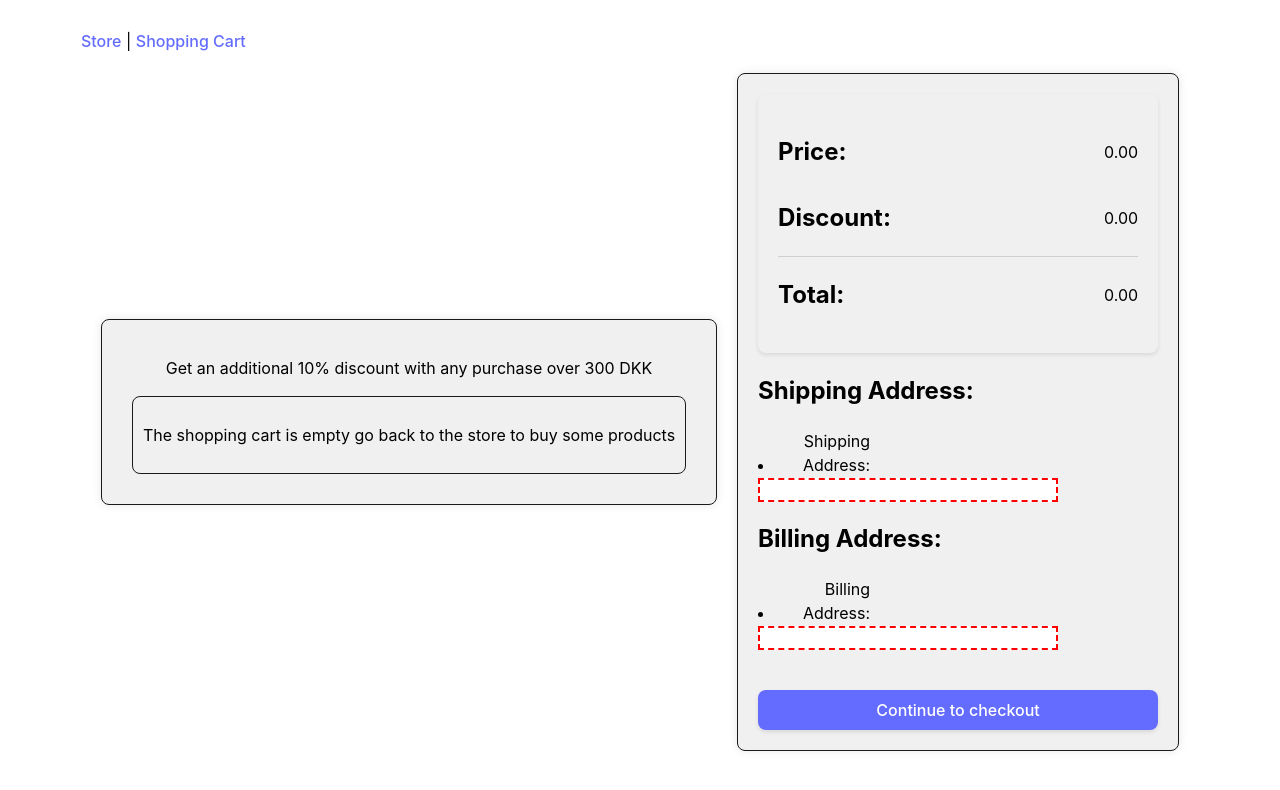
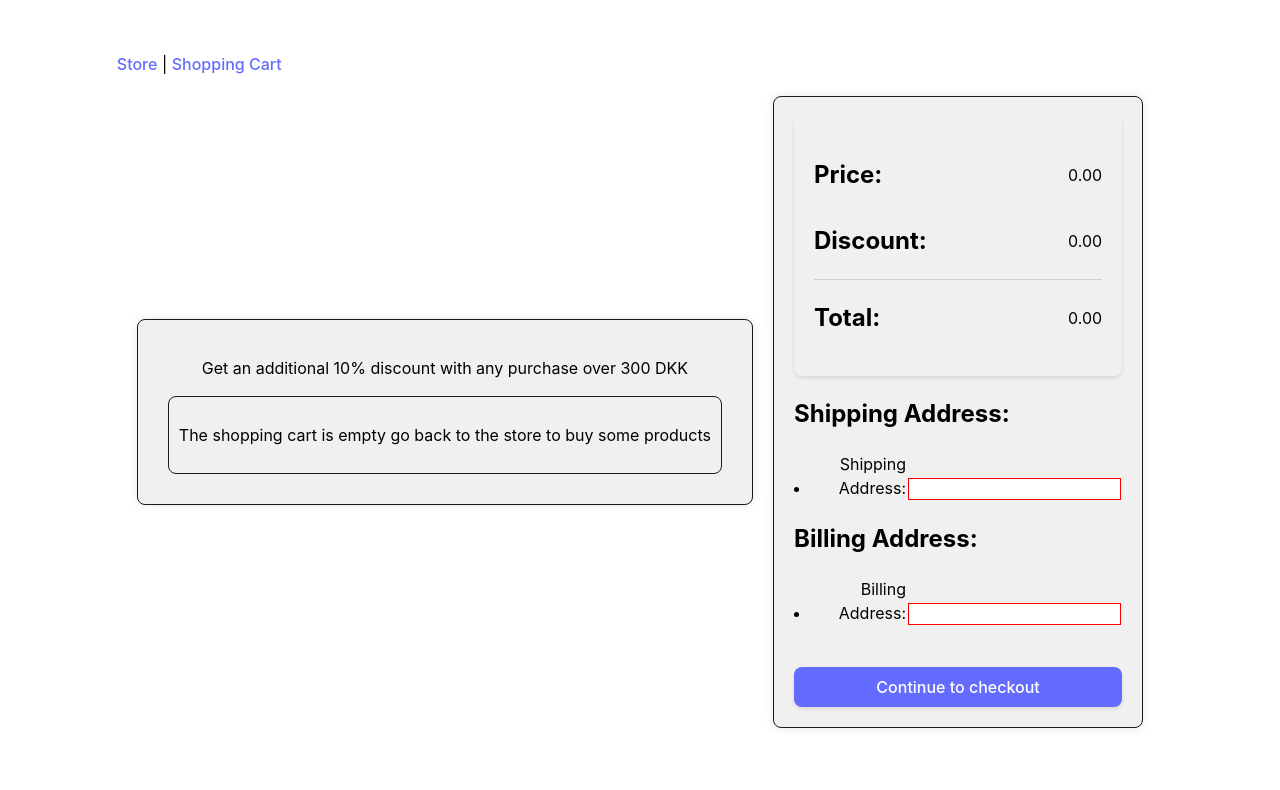
Before and after one commit to SiGoldbach/FrontendWebShop9, a React (Vite) app: page /cart in a window 1280 px wide. Shown: the top 790 px of the page. Built offline with nearby package versions, Linux system fonts and the light colour scheme.

Commit message:
Made border solid

```diff
--- a/src/Pages/index.css
+++ b/src/Pages/index.css
@@ -404,7 +404,7 @@ Styles for checkout column. AI generated
 }
 
 input:invalid {
-  border: 2px dashed red;
+  border: 1px solid red;
 }
 
 input:valid {
@@ -424,11 +424,12 @@ input {
   font: 1em sans-serif;
 
   /* Uniform text field size */
-  width: 300px;
+  max-width: 600px;
   box-sizing: border-box;
 
   /* Match form field borders */
   border: 1px solid #999;
+  margin: 0.1em;
 }
 
 input:focus {
```
